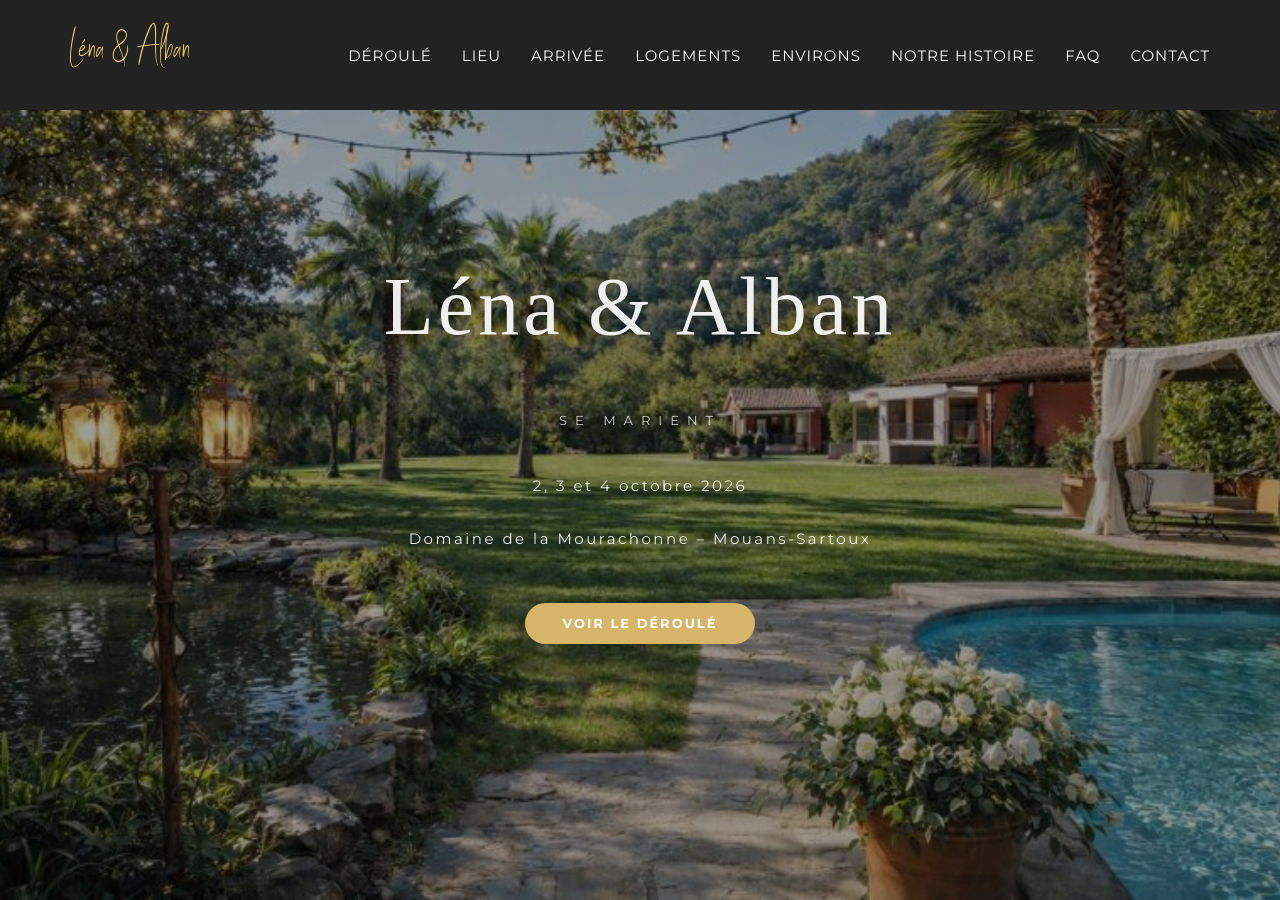
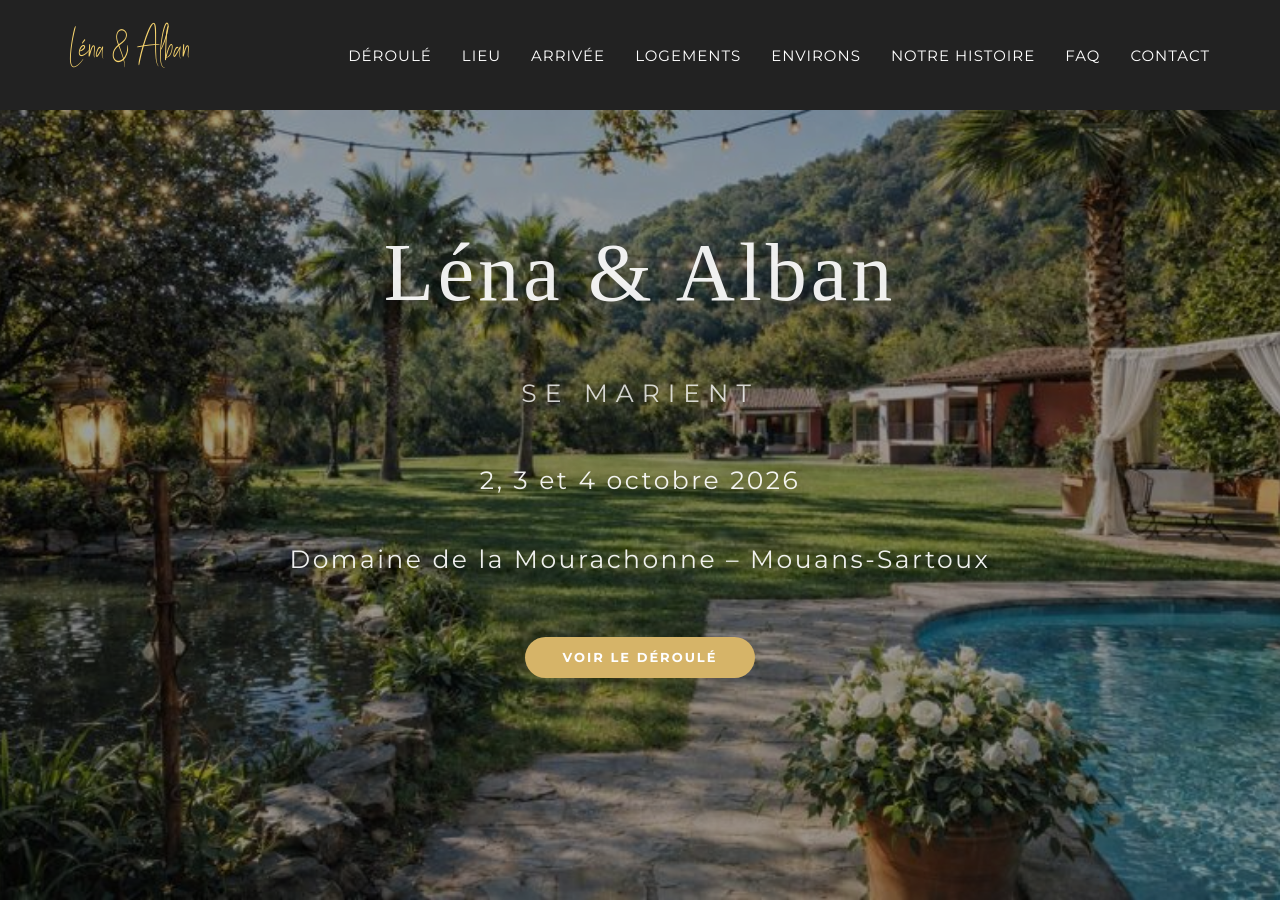
Before and after one commit to LenaAlban/lena-alban-wedding, a Jekyll site: the page built from _fr_pages/index.html, in a window 1280 px wide and 900 px high. Built offline with Jekyll 4.4.1, drawn with Linux system fonts in a browser that asks for light colours; some web fonts are replaced.

Commit message:
Update agency.css

```diff
--- a/_includes/css/agency.css
+++ b/_includes/css/agency.css
@@ -1031,7 +1031,7 @@ text-shadow: 0 2px 16px rgba(0,0,0,0.35) !important;
 /* SOUS-TITRE "se marient" */
 .hero-subtitle{
   font-family: "Montserrat", sans-serif !important;
-  font-size: 13px !important;
+  font-size: 25px !important;
   letter-spacing: 8px !important;
   text-transform: uppercase !important;
   margin-bottom: 36px !important;
@@ -1047,3 +1047,4 @@ text-shadow: 0 2px 16px rgba(0,0,0,0.35) !important;
   font-family: "Montserrat", sans-serif !important;
     color: rgba(255,255,255,0.92) !important;
 text-shadow: 0 2px 16px rgba(0,0,0,0.35) !important;
+      font-size: 25px !important;
```
